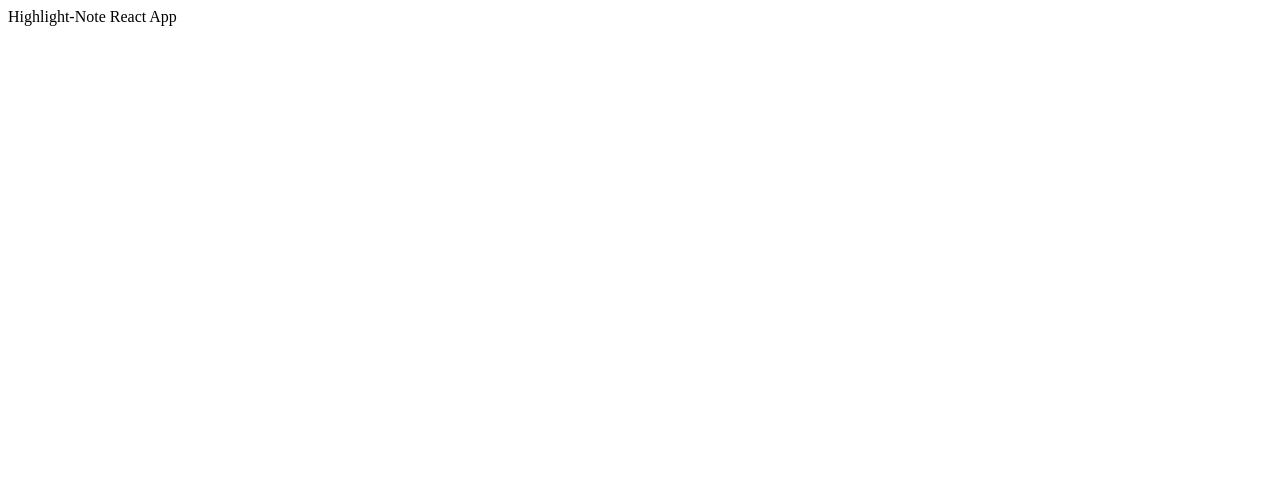
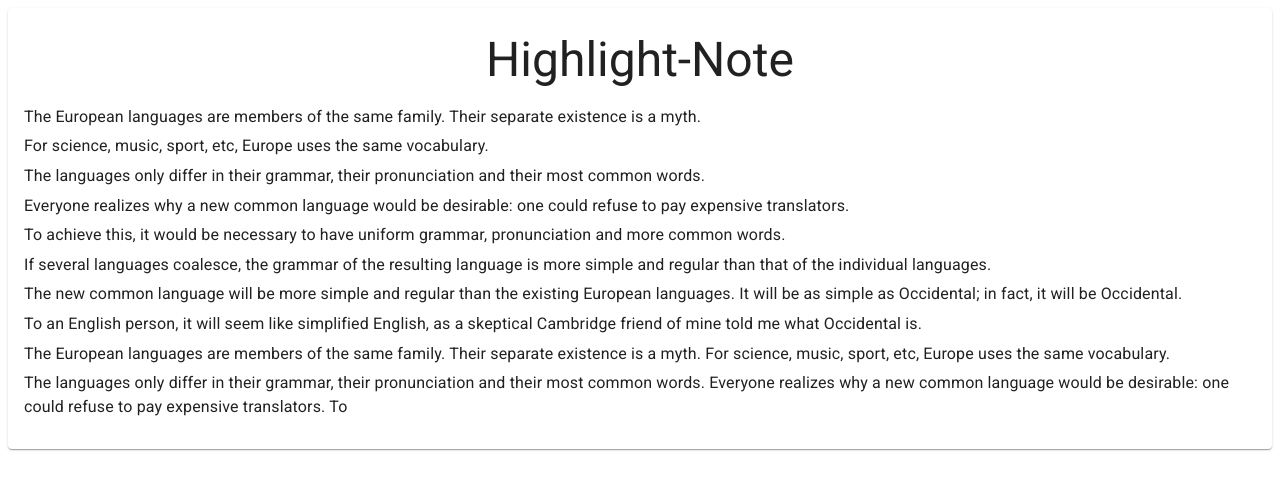
Before and after one commit to hellosamuel/highlight-note, a React (Create React App) app: page / in a window 1280 px wide. Shown: the top 490 px of the page. Built offline with nearby package versions, Linux system fonts and the light colour scheme.

Commit message:
ADD show list, filter popover after selecting word

```diff
--- a/src/App.js
+++ b/src/App.js
@@ -1,11 +1,11 @@
 import React from 'react';
+import Main from './containers/Main'
 
 function App() {
+  const title = "Highlight-Note"
   return (
-    <div className="App">
-      Highlight-Note React App
-    </div>
-  );
+    <Main title={title} />
+  )
 }
 
-export default App;
+export default App
--- /dev/null
+++ b/src/components/FilterPopover/index.js
@@ -0,0 +1,45 @@
+import React, { useState } from 'react';
+import {
+  Popover,
+  List,
+  ListItem,
+  TextField,
+} from '@material-ui/core';
+
+const FilterPopover = ({ open, location, category, applyResult }) => {
+  const [value, setValue] = useState('')
+  const handleValue = e => { setValue(e.currentTarget.value) }
+  const handleClick = e => { applyResult(e.currentTarget.id) }
+
+  return (
+    <Popover
+      open={open}
+      anchorPosition={location}
+      anchorReference="anchorPosition"
+    >
+      <List>
+        <ListItem>
+          <TextField
+            fullWidth
+            placeholder="Filter"
+            value={value}
+            onChange={handleValue}
+          />
+        </ListItem>
+        {category.map(({ id, name }) => (
+          <ListItem
+            key={id}
+            id={name}
+            button
+            onClick={handleClick}
+          >
+            {name}
+          </ListItem>
+        ))}
+      </List>
+
+    </Popover>
+  )
+}
+
+export default FilterPopover
--- /dev/null
+++ b/src/config.js
@@ -0,0 +1,73 @@
+module.exports = {
+  preproReg: /(<.+?:{2}.+?>)/g,
+  afterproReg: /<(.+?:{2}.+?)>/g,
+  data: [
+    {
+      id: 1,
+      text: 'The European languages are members of the same family. Their separate existence is a myth.',
+    },
+    {
+      id: 2,
+      text: 'For science, music, sport, etc, Europe uses the same vocabulary.',
+    },
+    {
+      id: 3,
+      text: 'The languages only differ in their grammar, their pronunciation and their most common words.',
+    },
+    {
+      id: 4,
+      text: 'Everyone realizes why a new common language would be desirable: one could refuse to pay expensive translators.',
+    },
+    {
+      id: 5,
+      text: 'To achieve this, it would be necessary to have uniform grammar, pronunciation and more common words.',
+    },
+    {
+      id: 6,
+      text: 'If several languages coalesce, the grammar of the resulting language is more simple and regular than that of the individual languages.',
+    },
+    {
+      id: 7,
+      text: 'The new common language will be more simple and regular than the existing European languages. It will be as simple as Occidental; in fact, it will be Occidental.',
+    },
+    {
+      id: 8,
+      text: 'To an English person, it will seem like simplified English, as a skeptical Cambridge friend of mine told me what Occidental is.',
+    },
+    {
+      id: 9,
+      text: 'The European languages are members of the same family. Their separate existence is a myth. For science, music, sport, etc, Europe uses the same vocabulary.',
+    },
+    {
+      id: 10,
+      text: 'The languages only differ in their grammar, their pronunciation and their most common words. Everyone realizes why a new common language would be desirable: one could refuse to pay expensive translators. To',
+    },
+  ],
+  category: [
+    {
+      id: 0,
+      name: 'important',
+    },
+    {
+      id: 1,
+      name: 'useless',
+    },
+
+    {
+      id: 2,
+      name: 'like',
+    },
+    {
+      id: 3,
+      name: 'unlike',
+    },
+    {
+      id: 4,
+      name: 'love',
+    },
+    {
+      id: 5,
+      name: 'hate',
+    },
+  ],
+}
--- /dev/null
+++ b/src/containers/HighlightText/index.js
@@ -0,0 +1,48 @@
+import React, { useState } from 'react';
+import { Typography } from '@material-ui/core';
+
+import FilterPopover from '../../components/FilterPopover';
+
+const HighlightText = ({ data, category }) => {
+  const [list, setList] = useState(data)
+  const [filterOpen, setFilterOpen] = useState(false)
+  const [location, setLocation] = useState({})
+
+  const handleMouseUp = () => {
+    const selection =  getSelection()
+    if (selection.toString().trim()) {
+      const { right, top } = selection.getRangeAt(0).getClientRects()[0]
+      setFilterOpen(true)
+      setLocation({ left: right + 5, top })
+    }
+  }
+
+  const applyResult = result => {
+    setFilterOpen(false)
+  }
+
+  return (
+    <>
+      {list.map(({ id, text }) => (
+        <Typography
+          key={id}
+          gutterBottom
+          onMouseUp={handleMouseUp}
+        >
+          {text}
+        </Typography>
+      ))}
+      {filterOpen &&
+        <FilterPopover
+          open={filterOpen}
+          location={location}
+          category={category}
+          applyResult={applyResult}
+        />
+      }
+    </>
+  )
+
+}
+
+export default HighlightText
--- /dev/null
+++ b/src/containers/Main/index.js
@@ -0,0 +1,27 @@
+import React from 'react';
+import { makeStyles } from '@material-ui/core/styles'
+import { Paper, Typography } from '@material-ui/core'
+
+import { data, category } from '../../config'
+import HighlightText from '../HighlightText'
+
+const useStyles = makeStyles(theme => ({
+  root: {
+    padding: theme.spacing(3, 2),
+  },
+}));
+
+const Main = ({ title }) => {
+  const classes = useStyles()
+
+  return (
+    <Paper className={classes.root}>
+      <Typography variant="h3" align="center" gutterBottom>
+        {title}
+      </Typography>
+      <HighlightText data={data} category={category} />
+    </Paper>
+  )
+}
+
+export default Main
```
Also changed, not shown: public/manifest.json.
